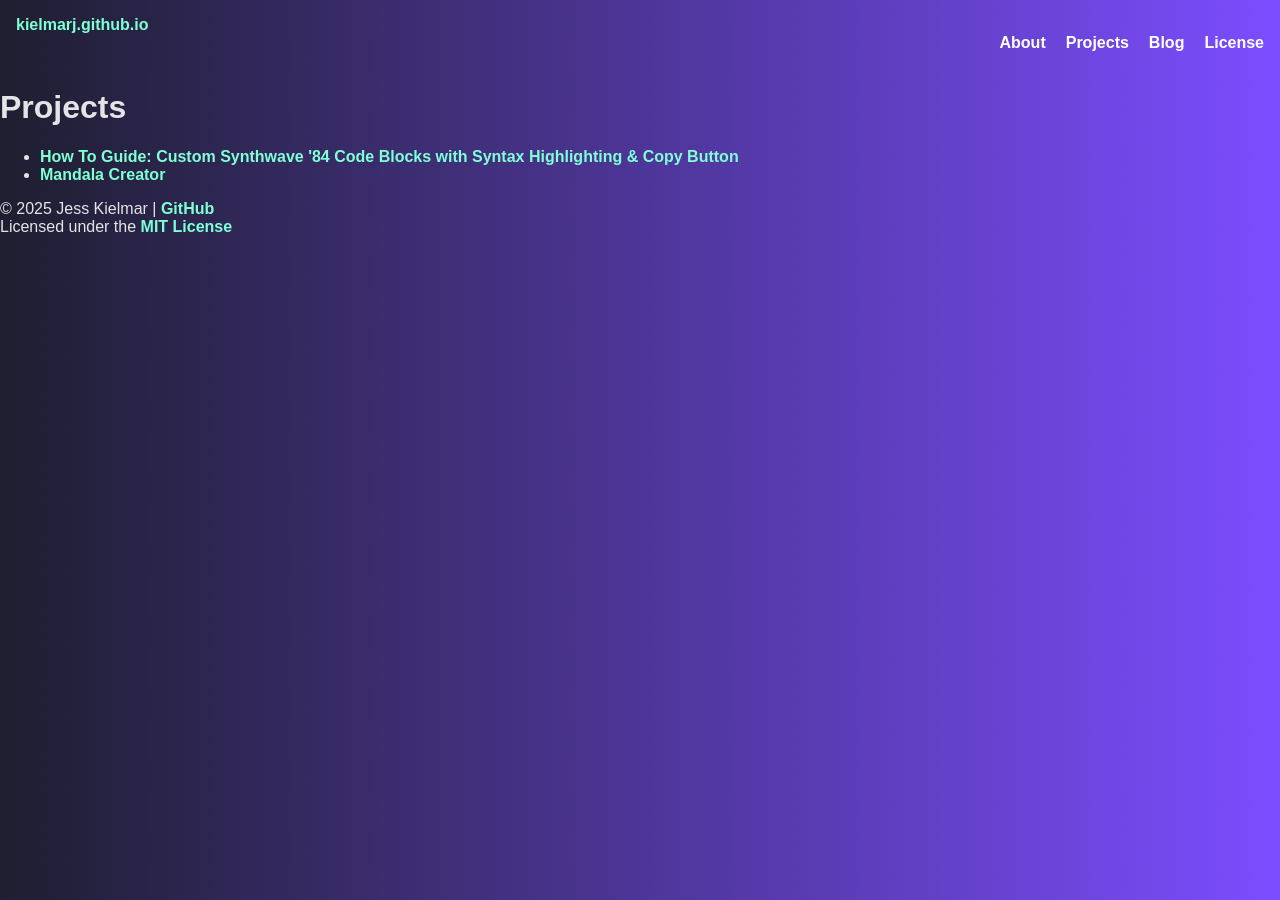
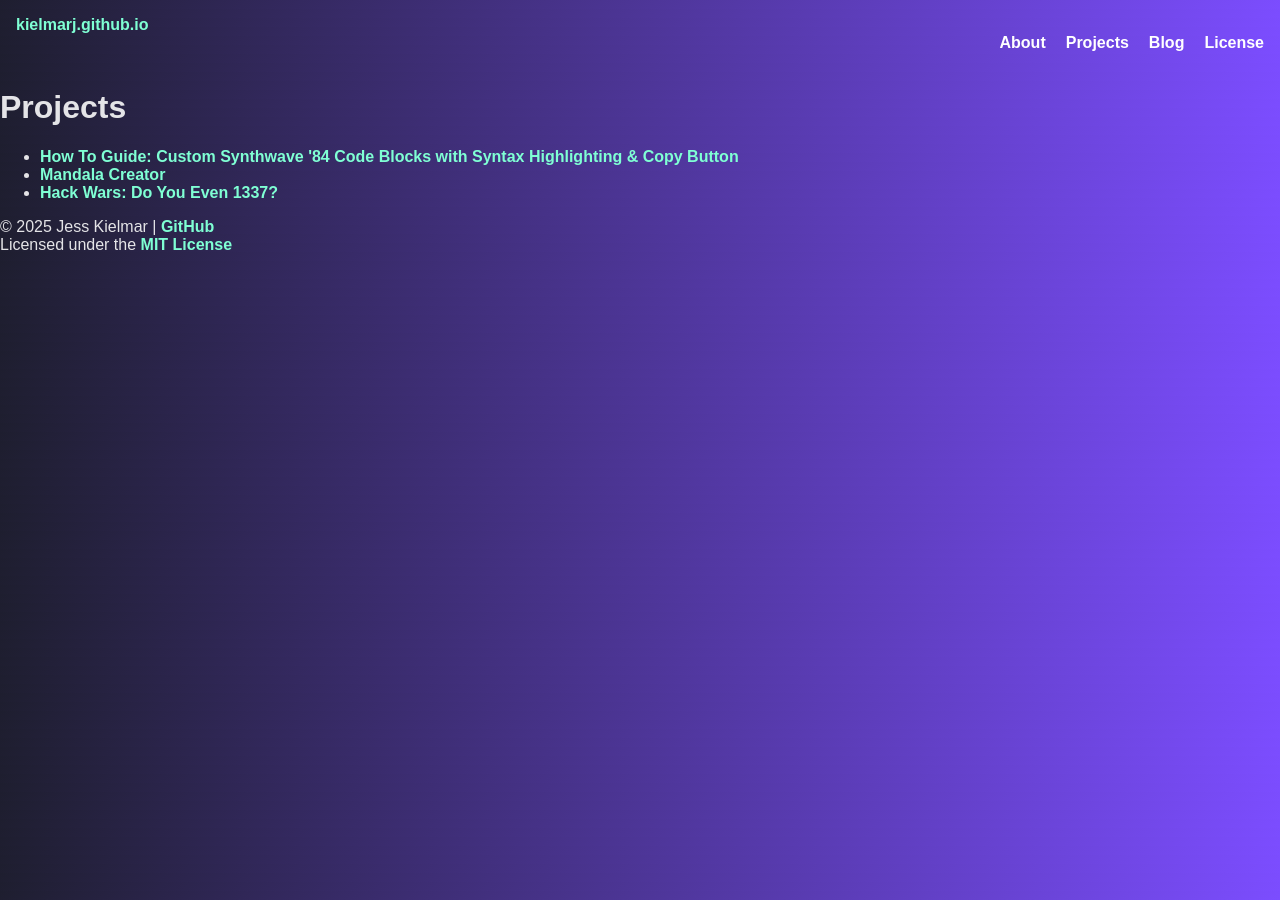
Before and after one commit to kielmarj/kielmarj.github.io, a Jekyll site: the page built from docs/projects/index.html, in a window 1280 px wide. Built offline with Jekyll 4.4.1, drawn with Linux system fonts in a browser that asks for light colours.

Commit message:
Update index.html

```diff
--- a/docs/projects/index.html
+++ b/docs/projects/index.html
@@ -5,5 +5,6 @@ title: "Projects"
 
 <ul>
   <li><a href="synthwaveCodeBlocks/index.html">How To Guide: Custom Synthwave '84 Code Blocks with Syntax Highlighting & Copy Button</a></li>
-  <li><a href="mandalaCreator/index.html">Mandala Creator</a></li>
+  <li><a href="mandala-creator/index.html">Mandala Creator</a></li>
+  <li><a href="hack-wars/index.html">Hack Wars: Do You Even 1337?</a>
 </ul>
```
